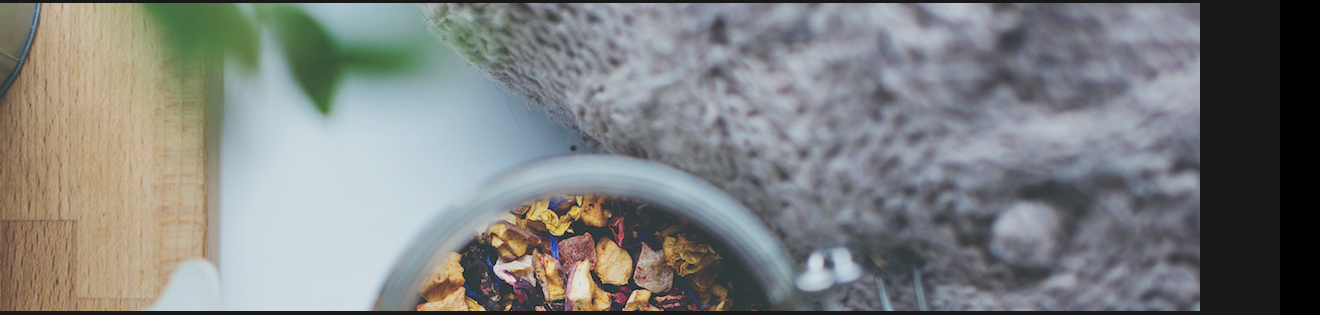
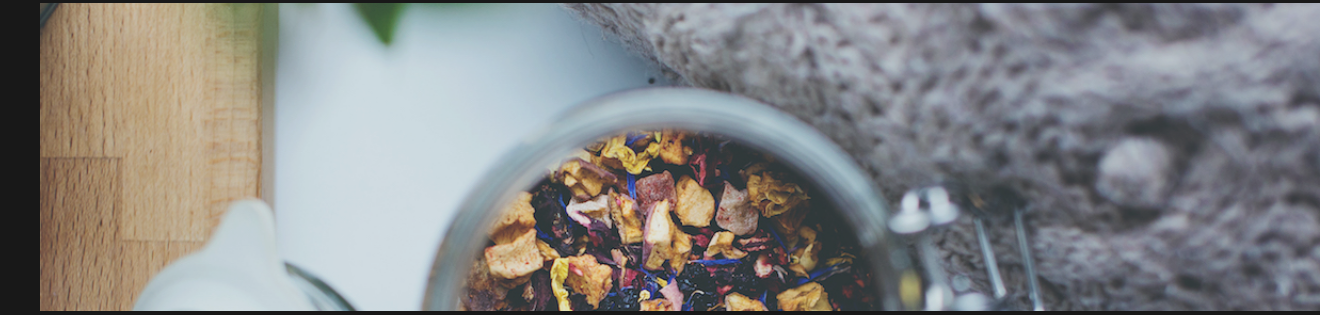
Before and after one commit to squirrelking524/tea_cozy, a plain HTML site: page index.html in a window 1280 px wide. Shown: the part 88-403 px from the top of the page, 1320 px wide, since content can reach past the window. Drawn offline with Linux system fonts and the light colour scheme.

Commit message:
Changed mission and location img
Changed the width of both mission and locations display to 100% from 1200px.
Added margin but not adding margin to right side for some reason.

```diff
--- a/style.css
+++ b/style.css
@@ -55,13 +55,16 @@ main {
 .mission {
     background-image: url("/images/img-mission-background.jpg");
     background-repeat: no-repeat;
-    background-size: cover;
+    background-position: center;
+    background-size: 100%;
     height: 700px;
-    width: 1200px;
+    width: 100%;
     border-bottom: 1px solid seashell;
     display: flex;
     justify-content: center;
     align-items: center;
+    margin-left: 40px;
+    margin-right: 40px;
 }
 
 #mission-header {
@@ -110,7 +113,8 @@ main {
     justify-content: center;
     align-items: center;
     height: 570px;
-    width: 1200px;
+    width: 100%;
+    margin: 0 40px;
 }
 
 .our-locations {
```
